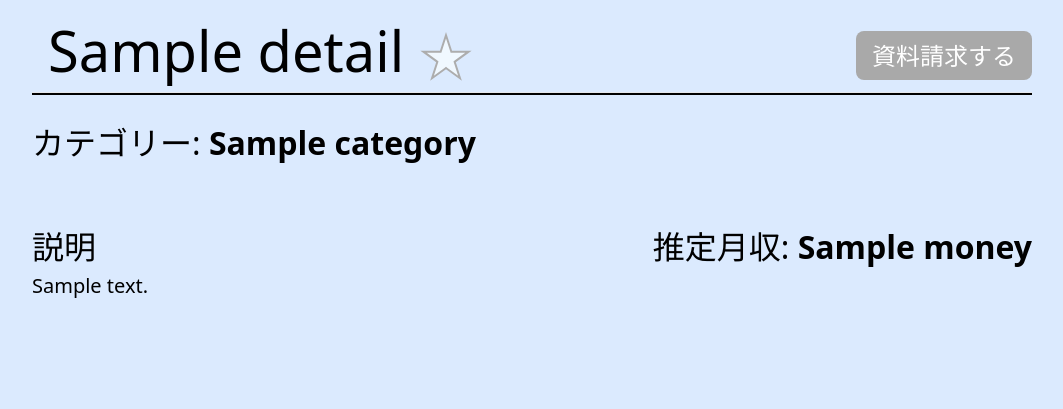
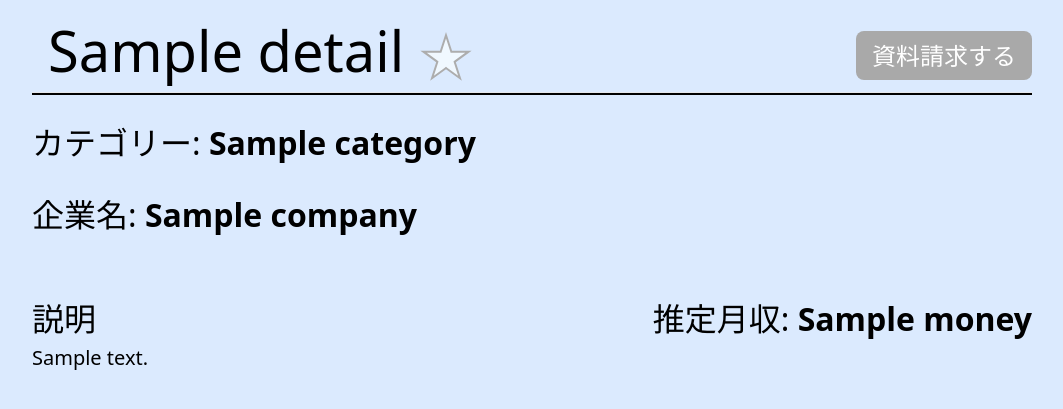
Before and after one commit to TERUZ-VTAT/TeamC_withKDG, a Flask app: template app/templates/post_detail.html in a window 1280 px wide. Shown: the part 192-601 px from the top of the page, without its empty margins (108-1171 px from the left). Run offline with Flask 3, Linux system fonts and the light colour scheme; the template is opened without the code that fills it: most values are stand-ins (such as "Sample title", 1, 10 or a date in 2020); parts of the project's set-up code (start-up, migrations or seed data) failed here and were passed over.

Commit message:
投稿した企業名を表示

```diff
--- a/app/templates/post_detail.html
+++ b/app/templates/post_detail.html
@@ -35,6 +35,9 @@
   <div class="post-category">
     <h2>カテゴリー:  <b>{{ details.category }}</b></h2>
   </div>
+  <div class="post-category">
+    <h2>企業名:  <b>{{ details.company }}</b></h2>
+  </div>
   <div class="post_content">
     <div class="post_explanation">
       <h2>説明</h2>
```
